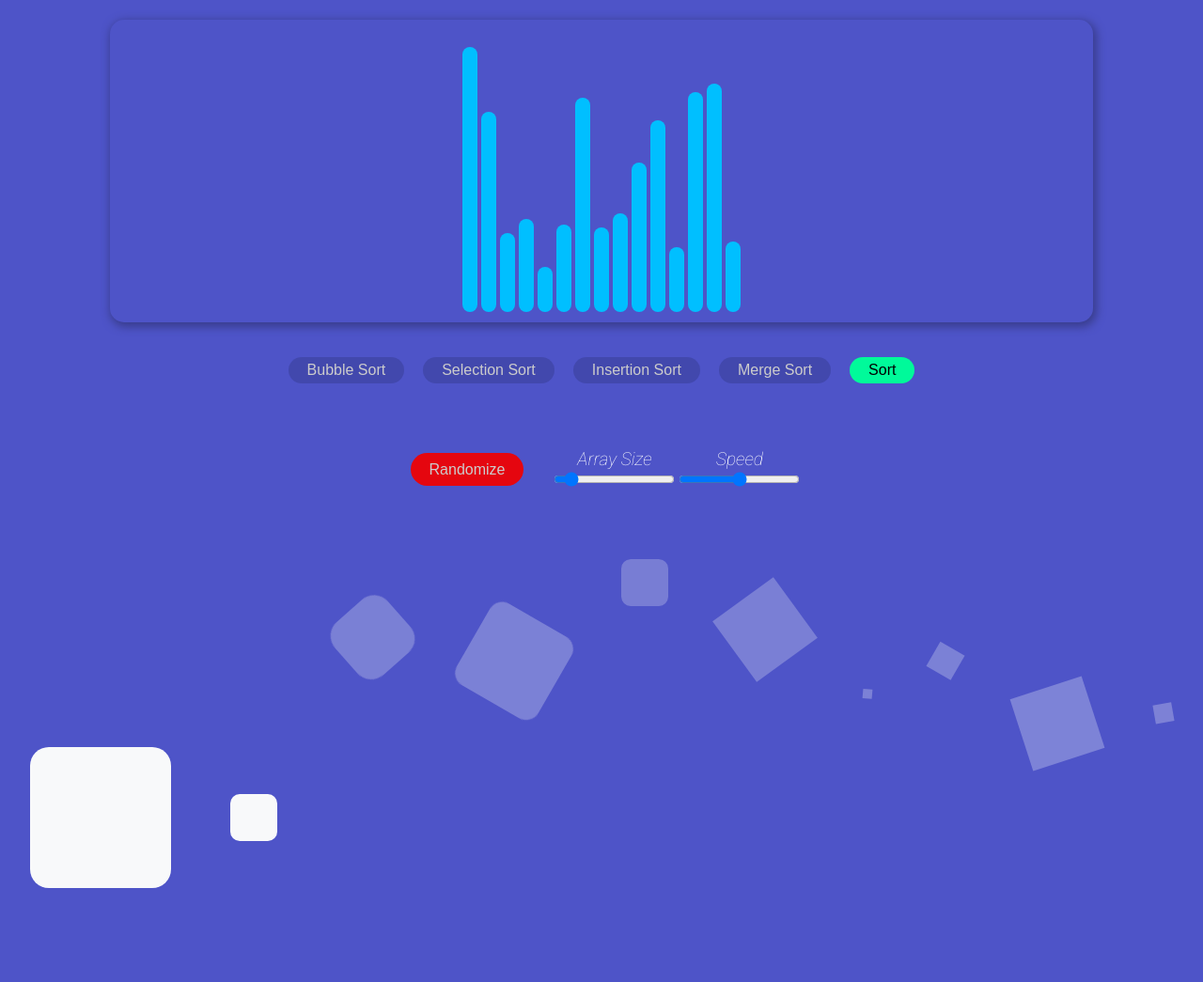
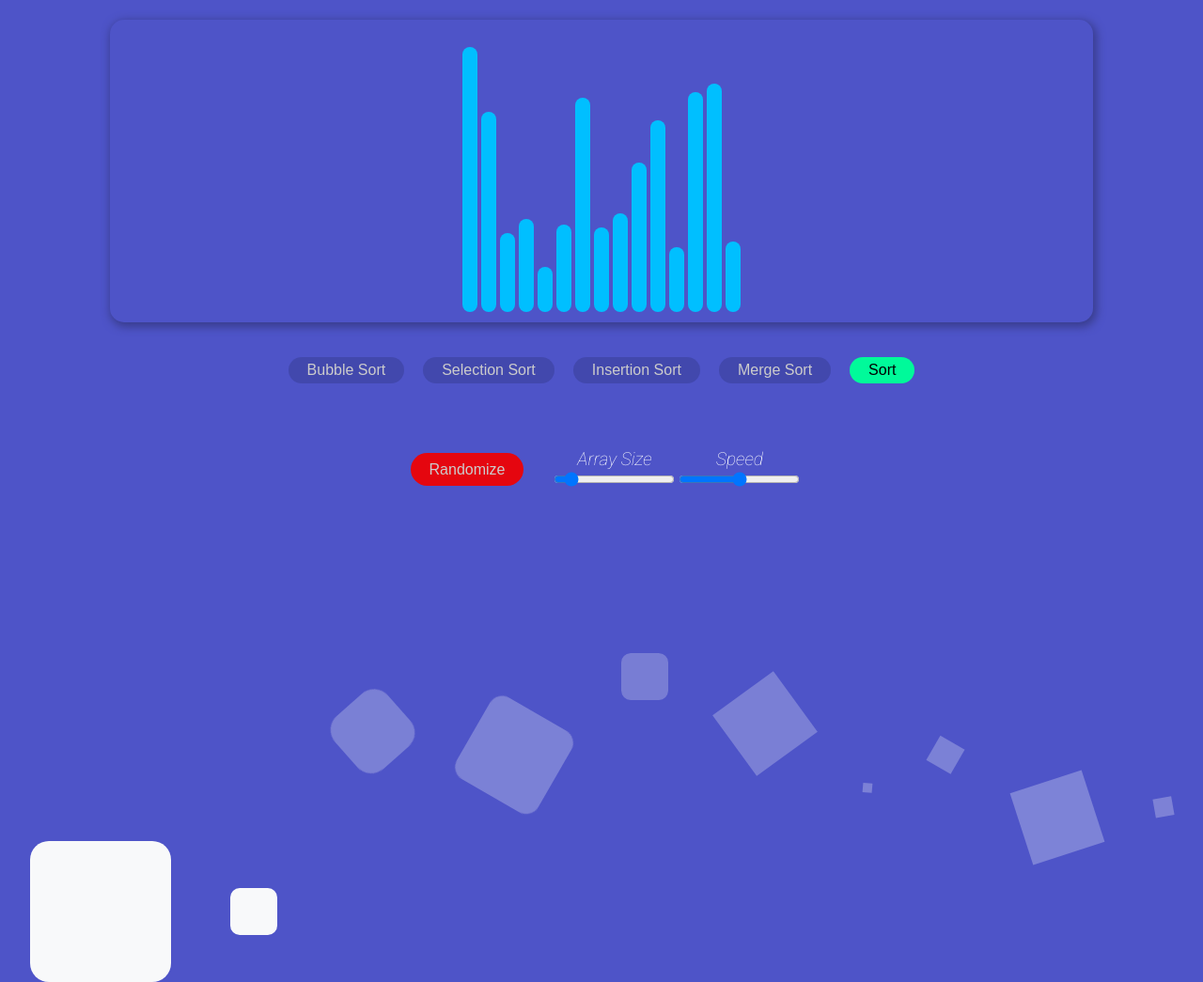
Before and after one commit to SainathPatil001/sorting-visualizer, a plain HTML site: page index.html in a window 1280 px wide. Shown: the part 55-1100 px from the top of the page at 94% size. Before the commit the page ends 1000 px from the top, so only its background shows below. Drawn offline with Linux system fonts and the light colour scheme.

Commit message:
height of bubble

```diff
--- a/style.css
+++ b/style.css
@@ -122,7 +122,7 @@ body {
   justify-content: space-around;
   align-items: center;
   position: absolute;
-  bottom: -200px;
+  bottom: -300px;
 }
 
 .bubble {
```
